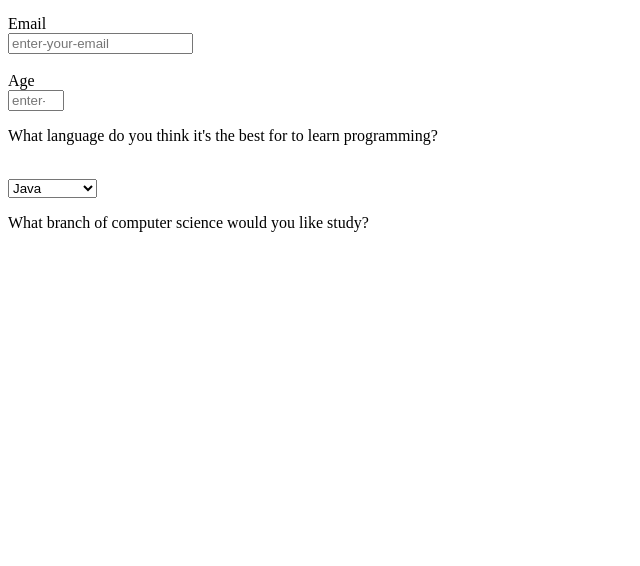
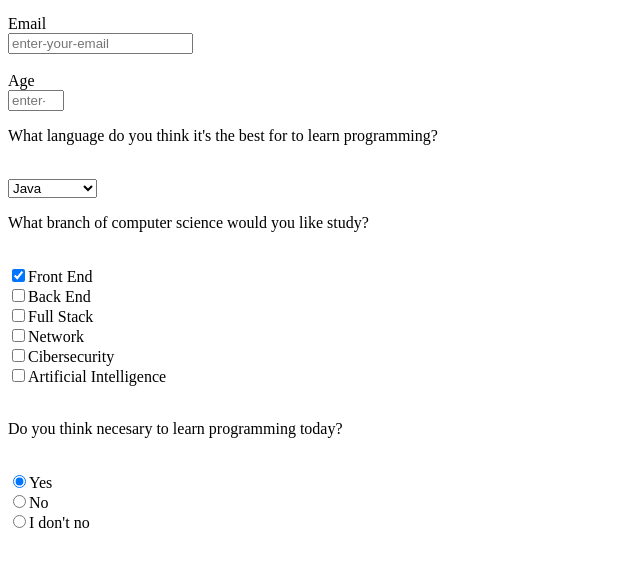
Before and after one commit to Jorgecas71/Form, a plain HTML site: page index.html in a window 1280 px wide. Shown: the part 122-688 px from the top of the page, without its empty margins (0-640 px from the left). Drawn offline with Linux system fonts and the light colour scheme.

Commit message:
añado dos sections y un párrafo una con cinco inputs tipo checkbox y otra con tres inputs tipo radio

```diff
--- a/index.html
+++ b/index.html
@@ -33,8 +33,32 @@
      <option value="Go">Go</option>
    </select>
      <br>
-
      <p class="answer">What branch of computer science would you like study?</p>
      <br>
+     <section>
+        <label><input  id="selection0" type="checkbox" value="0" name="front-end" checked/>Front End</label>
+        <br>
+        <label><input  id="selection1" type="checkbox" value="1" name="back-end"/>Back End</label>
+        <br>
+        <label><input  id="selection2" type="checkbox" value="2" name="full-stack"/>Full Stack</label>
+        <br>
+        <label><input  id="selection3"  type="checkbox" value="3" name="network"/>Network</label>
+        <br>
+        <label><input  id="selection4"  type="checkbox" value="4" name="cibersecurity"/>Cibersecurity</label>
+        <br>
+        <label><input  id="selection5"  type="checkbox" value="5" name="artificial intelligence"/>Artificial Intelligence</label>
+       </section>
+       <br>
+        <p class="answer">Do you think necesary to learn programming today?</p>
+        <br>
+       <section>
+        <label><input id="option"  type="radio" value="radio" name="option" checked/>Yes</label>
+        <br>
+        <label><input id="option1"  type="radio" value="radio" name="option"/>No</label>
+        <br>
+        <label><input id="option2"  type="radio" value="radio" name="option"/>I don't no</label>
+       </section>
+        <br>
+        <br>
 </body>
 </html>
```
